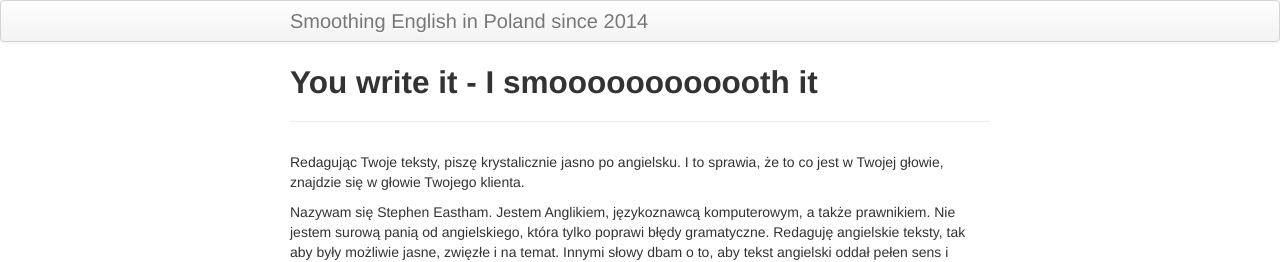
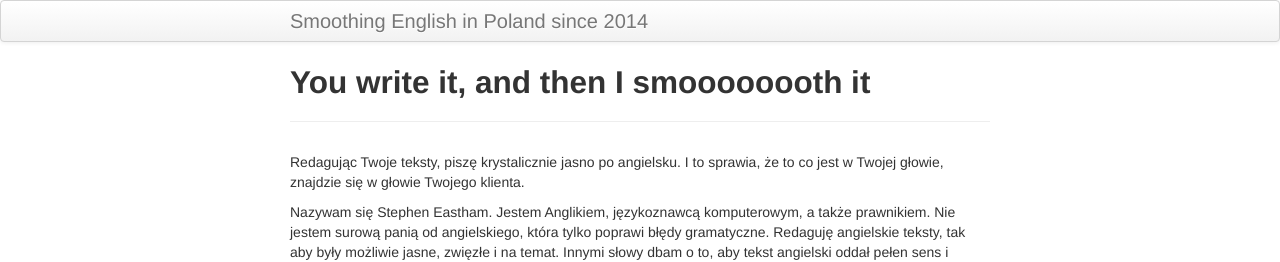
Before and after one commit to StephenEastham/StephenEastham.github.io, a Jekyll site: the page built from index.md, in a window 1280 px wide. Shown: the top 262 px of the page. Built offline with Jekyll 4.4.1, drawn with Linux system fonts in a browser that asks for light colours.

Commit message:
Update index.md

```diff
--- a/index.md
+++ b/index.md
@@ -1,6 +1,6 @@
 ---
 layout: page
-title: You write it - I smoooooooooooth it
+title: You write it, and then I smoooooooth it
 tagline:
 description:
 ---
```
